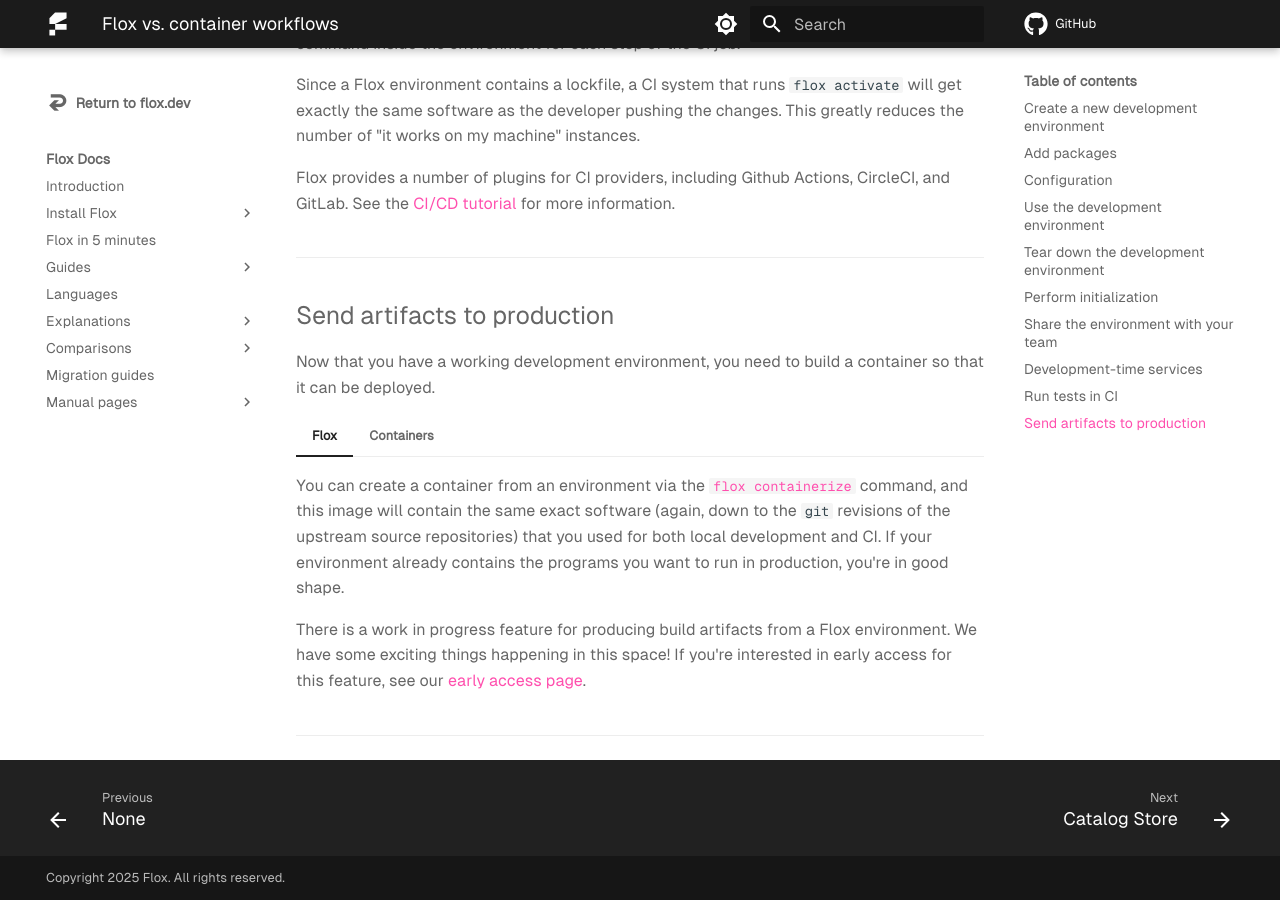
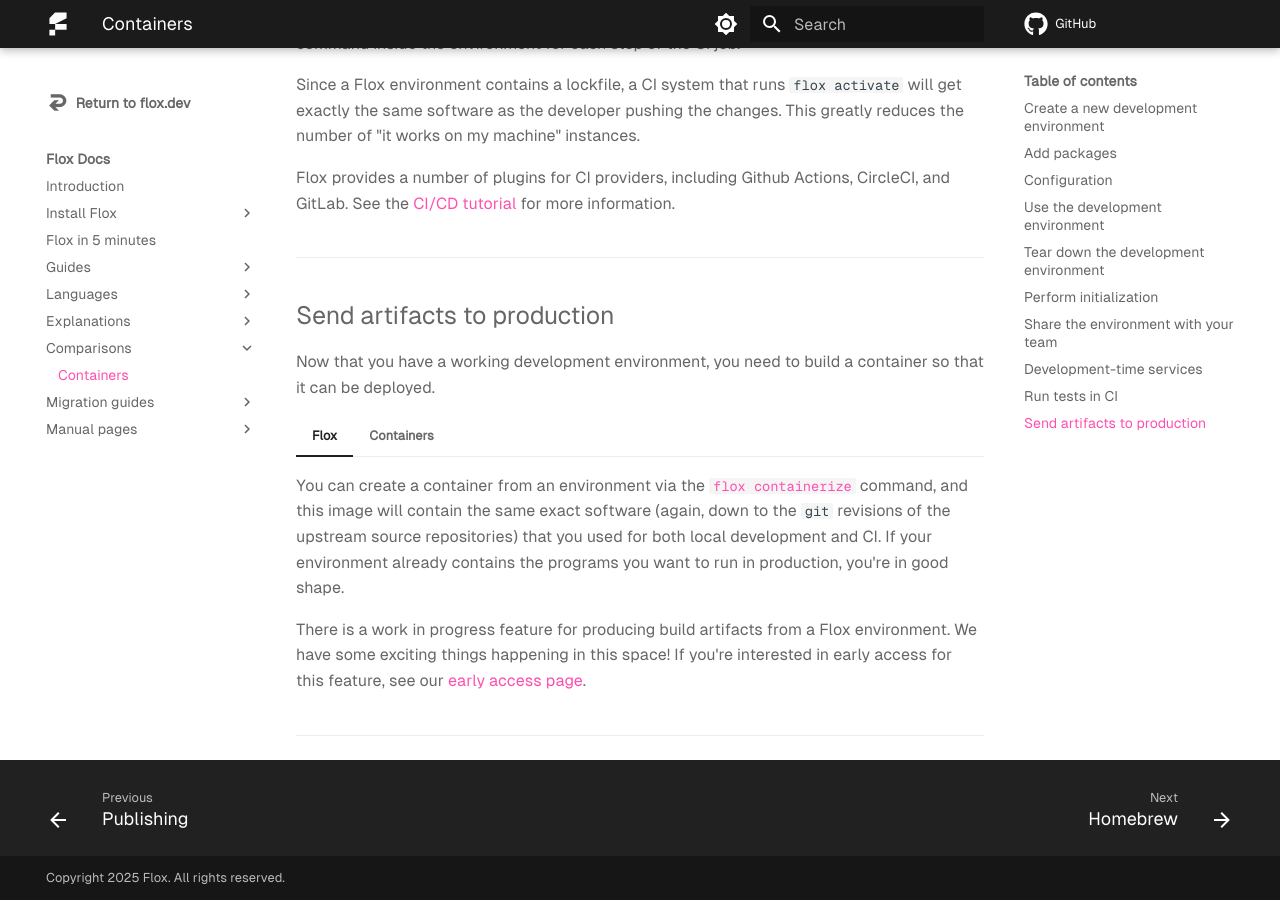
Before and after one commit to flox/floxdocs, an MkDocs documentation site: the page built from docs/comparisons/flox-vs-containers.md, in a window 1280 px wide and 900 px high, scrolled down 5268 px. Built offline with MkDocs 1.6.1 and Material for MkDocs 9.7.7, drawn with Linux system fonts in a browser that asks for light colours; plug-ins that fetch from the network failed and are left out; comment, search, counter and statistics services are not loaded; some of the changed lines change nothing that is shown.

Commit message:
wip: fix sidebar links

```diff
--- a/mkdocs.yml
+++ b/mkdocs.yml
@@ -39,38 +39,38 @@
   - Flox in 5 minutes: flox-5-minutes.md
   - Guides:
     - Getting started:
-      - Creating environments: tutorials/creating-environments.md
-      - The default environment: tutorials/default-environment.md
-      - Sharing environments: tutorials/sharing-environments.md
-      - Customizing the shell environment: tutorials/customizing-environments.md
-      - Designing cross-platform environments: tutorials/multi-arch-environments.md
+      - Creating environments: guides/getting-started/creating-environments.md
+      - The default environment: guides/getting-started/default-environment.md
+      - Sharing environments: guides/getting-started/sharing-environments.md
+      - Customizing the shell environment: guides/getting-started/customizing-environments.md
+      - Designing cross-platform environments: guides/getting-started/multi-arch-environments.md
     - Going deeper:
-      - Layering multiple environments: tutorials/layering-multiple-environments.md
-      - Building and publishing packages: tutorials/build-and-publish.md
-      - Running Flox in CI/CD: tutorials/ci-cd.md
-      - Reusing and combining developer environments: tutorials/composition.md
+      - Layering multiple environments: guides/going-deeper/layering-multiple-environments.md
+      - Building and publishing packages: guides/going-deeper/build-and-publish.md
+      - Running Flox in CI/CD: guides/going-deeper/ci-cd.md
+      - Reusing and combining developer environments: guides/going-deeper/composition.md
   - Languages:
-    - ... | flat | cookbook/languages/*
+    - ... | flat | languages/*
   - Explanations:
-    - Environments: concepts/environments.md
-    - Activating environments: concepts/activation.md
-    - FloxHub: concepts/floxhub.md
-    - Generations: concepts/generations.md
-    - Catalog and Packages: concepts/packages-and-catalog.md
-    - Services: concepts/services.md
-    - Composing environments: concepts/composition.md
-    - Organizations: concepts/organizations.md
-    - Builds: concepts/builds.md
-    - Manifest builds: concepts/manifest-builds.md
-    - Nix expression builds: concepts/nix-expression-builds.md
-    - Publishing: concepts/publishing.md
+    - Environments: explanations/environments.md
+    - Activating environments: explanations/activation.md
+    - FloxHub: explanations/floxhub.md
+    - Generations: explanations/generations.md
+    - Catalog and Packages: explanations/packages-and-catalog.md
+    - Services: explanations/services.md
+    - Composing environments: explanations/composition.md
+    - Organizations: explanations/organizations.md
+    - Builds: explanations/builds.md
+    - Manifest builds: explanations/manifest-builds.md
+    - Nix expression builds: explanations/nix-expression-builds.md
+    - Publishing: explanations/publishing.md
   - Comparisons:
-    - Containers: concepts/flox-vs-containers.md
+    - Containers: comparisons/flox-vs-containers.md
   - Migration guides:
-    - ... | flat | tutorials/migrations/*
+    - ... | flat | migrations/*
   - Manual pages:
-    - reference/command-reference/flox.md
-    - ... | flat | reference/command-reference/*
+    - man/flox.md
+    - ... | flat | man/*
 
 strict: true
 validation:
```
